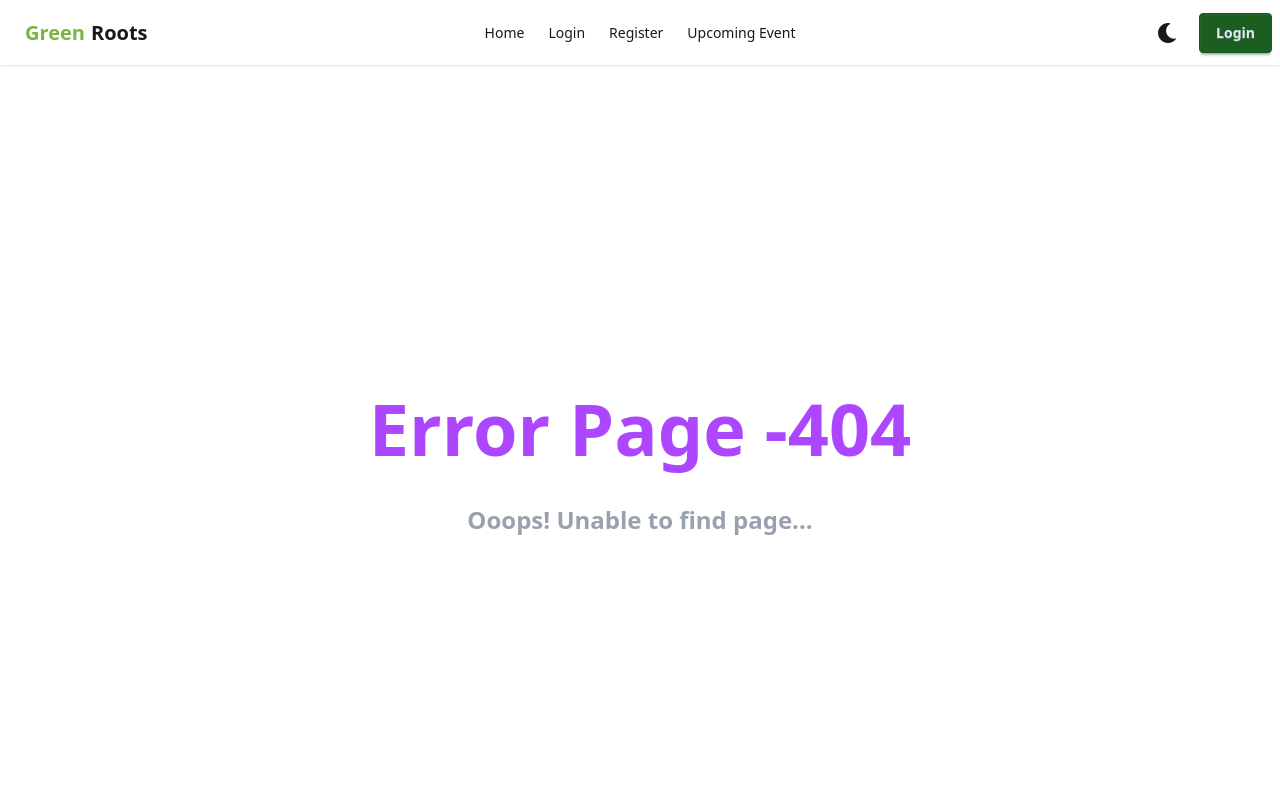
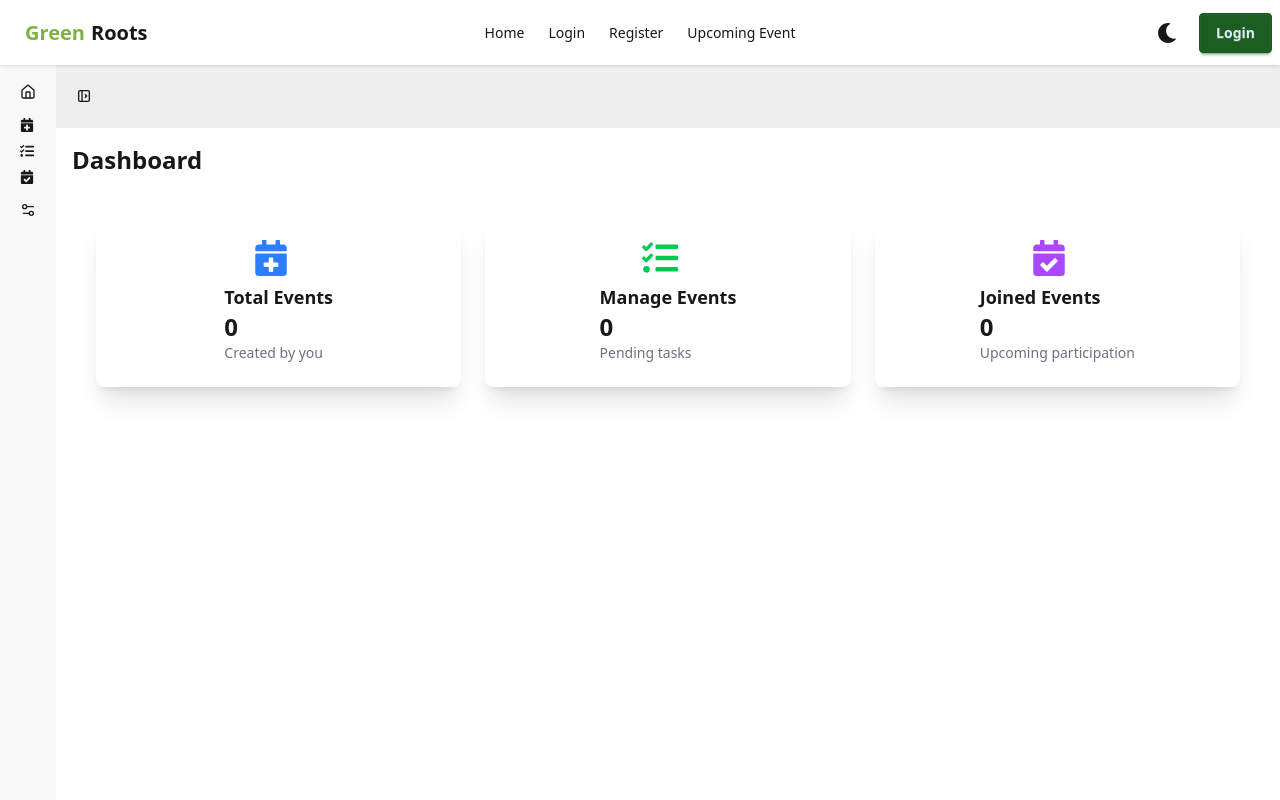
Before and after one commit to roll-raihan/a10-social-development-client, a React (Vite) app: page /dashboard in a window 1280 px wide. Shown: the top 800 px of the page. Built offline with nearby package versions, Linux system fonts and the light colour scheme; no server answers.

Commit message:
added dashboard and dashboard overview which is dummy

```diff
--- a/src/Router/Router.jsx
+++ b/src/Router/Router.jsx
@@ -12,6 +12,7 @@ import PrivateRoute from "../provider/PrivateRoute";
 import Loading from "../pages/Loading";
 import UpdateEvent from "../pages/UpdateEvent";
 import ErrorPage from "../pages/ErrorPage";
+import Dashboard from "../pages/Dashboard/Dashboard";
 
 const router = createBrowserRouter([
     {
@@ -65,6 +66,10 @@ const router = createBrowserRouter([
                 </PrivateRoute>
             },
             {
+                path:"/dashboard",
+                element: <Dashboard></Dashboard>
+            },
+            {
                 path: "/*",
                 Component: ErrorPage
             }
--- a/src/component/EventCard/EventCard.jsx
+++ b/src/component/EventCard/EventCard.jsx
@@ -10,13 +10,13 @@ const EventCard = ({ event }) => {
     return (
         <div className="event-card border rounded-2xl p-5">
             <div className="card-image">
-                <img className='w-full h-[150px]' src={event.image} alt={event.event_title} />
+                <img className='w-full h-[150px]' src={event?.thumbnail} alt={event.event_title} />
             </div>
             <div className="card-content">
-                <h3 className='font-bold text-xl text-black'>{event.event_title}</h3>
-                <p className='text-primary'>📅 {formatDate(event.event_date)} @ {event.event_time}</p>
-                <p className='text-black'>📍 {event.location.name}, {event.location.city}</p>
-                <Link to={`/upcomingEvent/${event._id}`}>
+                <h3 className='font-bold text-xl text-black'>{event?.event_title}</h3>
+                <p className='text-primary'>📅 {formatDate(event?.event_date)}</p>
+                <p className='text-black'>📍 {event?.location}</p>
+                <Link to={`/upcomingEvent/${event?._id}`}>
                     <button className="btn btn-primary w-full">View Event</button>
                 </Link>
             </div>
--- a/src/component/Navbar/Navbar.jsx
+++ b/src/component/Navbar/Navbar.jsx
@@ -3,7 +3,7 @@ import { Link, NavLink } from 'react-router';
 import '../Navbar/navbar.css'
 import ToggleTheme from '../toggleTheme/ToggleTheme';
 import { AuthContext } from '../../provider/AuthProvider';
-import { FaUserCircle, FaCalendarPlus, FaTasks, FaCalendarCheck, FaSignOutAlt } from 'react-icons/fa';
+import { FaUserCircle, FaCalendarPlus, FaTasks, FaCalendarCheck, FaSignOutAlt, FaDashcube } from 'react-icons/fa';
 import Swal from 'sweetalert2';
 
 const Navbar = () => {
@@ -132,6 +132,15 @@ const Navbar = () => {
                                         <span className="text-sm font-medium">Joined Events</span>
                                     </Link>
 
+                                    <Link
+                                        to="/dashboard"
+                                        className="flex items-center gap-3 px-4 py-2.5 hover:bg-base-200 transition-colors"
+                                        onClick={() => setDropdownOpen(false)}
+                                    >
+                                        <FaDashcube className="text-primary" />
+                                        <span className="text-sm font-medium">Dashboard</span>
+                                    </Link>
+
                                     <div className="border-t border-base-300 mt-2 pt-2">
                                         <button
                                             onClick={handleLogOut}
--- /dev/null
+++ b/src/pages/Dashboard/Dashboard.jsx
@@ -0,0 +1,75 @@
+import React from 'react';
+import { FaCalendarCheck, FaCalendarPlus, FaTasks } from 'react-icons/fa';
+import { Link } from 'react-router';
+import DashboardOverview from './DashboardOverview';
+
+const Dashboard = () => {
+    return (
+        <div className="drawer lg:drawer-open">
+            <input id="my-drawer-4" type="checkbox" className="drawer-toggle" />
+            <div className="drawer-content">
+                {/* Navbar */}
+                <nav className="navbar w-full bg-base-300">
+                    <label htmlFor="my-drawer-4" aria-label="open sidebar" className="btn btn-square btn-ghost">
+                        {/* Sidebar toggle icon */}
+                        <svg xmlns="http://www.w3.org/2000/svg" viewBox="0 0 24 24" strokeLinejoin="round" strokeLinecap="round" strokeWidth="2" fill="none" stroke="currentColor" className="my-1.5 inline-block size-4"><path d="M4 4m0 2a2 2 0 0 1 2 -2h12a2 2 0 0 1 2 2v12a2 2 0 0 1 -2 2h-12a2 2 0 0 1 -2 -2z"></path><path d="M9 4v16"></path><path d="M14 10l2 2l-2 2"></path></svg>
+                    </label>
+                </nav>
+                {/* Page content here */}
+                <div className="p-4">
+                    <h1 className="text-2xl font-bold mb-4">Dashboard</h1>
+                    <DashboardOverview />
+                </div>
+            </div>
+
+            <div className="drawer-side is-drawer-close:overflow-visible">
+                <label htmlFor="my-drawer-4" aria-label="close sidebar" className="drawer-overlay"></label>
+                <div className="flex min-h-full flex-col items-start bg-base-200 is-drawer-close:w-14 is-drawer-open:w-64">
+                    {/* Sidebar content here */}
+                    <ul className="menu w-full grow">
+                        {/* List item */}
+                        <li>
+                            <Link to='/' className="is-drawer-close:tooltip is-drawer-close:tooltip-right" data-tip="Homepage">
+                                {/* Home icon */}
+                                <svg xmlns="http://www.w3.org/2000/svg" viewBox="0 0 24 24" strokeLinejoin="round" strokeLinecap="round" strokeWidth="2" fill="none" stroke="currentColor" className="my-1.5 inline-block size-4"><path d="M15 21v-8a1 1 0 0 0-1-1h-4a1 1 0 0 0-1 1v8"></path><path d="M3 10a2 2 0 0 1 .709-1.528l7-5.999a2 2 0 0 1 2.582 0l7 5.999A2 2 0 0 1 21 10v9a2 2 0 0 1-2 2H5a2 2 0 0 1-2-2z"></path></svg>
+                                <span className="is-drawer-close:hidden">Homepage</span>
+                            </Link>
+                        </li>
+
+                        <li>
+                            <Link to='/createEvent' className="is-drawer-close:tooltip is-drawer-close:tooltip-right" data-tip="Create Event">
+                                {/* Home icon */}
+                                <FaCalendarPlus></FaCalendarPlus>
+                                <span className="is-drawer-close:hidden">Create Event</span>
+                            </Link>
+                        </li>
+                        <li>
+                            <Link to='/manageEvent' className="is-drawer-close:tooltip is-drawer-close:tooltip-right" data-tip="Manage Event">
+                                <FaTasks></FaTasks>
+                                <span className="is-drawer-close:hidden">Manage Event</span>
+                            </Link>
+                        </li>
+
+                        <li>
+                            <Link to='/joinEvent' className="is-drawer-close:tooltip is-drawer-close:tooltip-right" data-tip="Joined Event">
+                                <FaCalendarCheck></FaCalendarCheck>
+                                <span className="is-drawer-close:hidden">Join Event</span>
+                            </Link>
+                        </li>
+
+                        {/* List item */}
+                        <li>
+                            <button className="is-drawer-close:tooltip is-drawer-close:tooltip-right" data-tip="Settings">
+                                {/* Settings icon */}
+                                <svg xmlns="http://www.w3.org/2000/svg" viewBox="0 0 24 24" strokeLinejoin="round" strokeLinecap="round" strokeWidth="2" fill="none" stroke="currentColor" className="my-1.5 inline-block size-4"><path d="M20 7h-9"></path><path d="M14 17H5"></path><circle cx="17" cy="17" r="3"></circle><circle cx="7" cy="7" r="3"></circle></svg>
+                                <span className="is-drawer-close:hidden">Settings</span>
+                            </button>
+                        </li>
+                    </ul>
+                </div>
+            </div>
+        </div>
+    );
+};
+
+export default Dashboard;
--- /dev/null
+++ b/src/pages/Dashboard/DashboardOverview.jsx
@@ -0,0 +1,46 @@
+import React from 'react';
+import { FaCalendarCheck, FaCalendarPlus, FaTasks } from 'react-icons/fa';
+
+const DashboardOverview = () => {
+    return (
+        <div className="grid grid-cols-1 md:grid-cols-3 gap-6 p-6">
+            {/* Total Events */}
+            <div className="card bg-base-100 shadow-xl">
+                <div className="card-body flex items-center">
+                    <FaCalendarPlus className="text-4xl text-blue-500 mr-4" />
+                    <div>
+                        <h2 className="card-title">Total Events</h2>
+                        <p className="text-2xl font-bold">0</p>
+                        <p className="text-sm text-gray-500">Created by you</p>
+                    </div>
+                </div>
+            </div>
+
+            {/* Manage Events */}
+            <div className="card bg-base-100 shadow-xl">
+                <div className="card-body flex items-center">
+                    <FaTasks className="text-4xl text-green-500 mr-4" />
+                    <div>
+                        <h2 className="card-title">Manage Events</h2>
+                        <p className="text-2xl font-bold">0</p>
+                        <p className="text-sm text-gray-500">Pending tasks</p>
+                    </div>
+                </div>
+            </div>
+
+            {/* Joined Events */}
+            <div className="card bg-base-100 shadow-xl">
+                <div className="card-body flex items-center">
+                    <FaCalendarCheck className="text-4xl text-purple-500 mr-4" />
+                    <div>
+                        <h2 className="card-title">Joined Events</h2>
+                        <p className="text-2xl font-bold">0</p>
+                        <p className="text-sm text-gray-500">Upcoming participation</p>
+                    </div>
+                </div>
+            </div>
+        </div>
+    );
+};
+
+export default DashboardOverview;
--- a/src/pages/ManageEvents.jsx
+++ b/src/pages/ManageEvents.jsx
@@ -38,7 +38,6 @@ const ManageEvents = () => {
                                 <th>Type</th>
                                 <th>Date</th>
                                 <th>Location</th>
-                                <th>Actions</th>
                             </tr>
                         </thead>
                         <tbody>
@@ -50,12 +49,8 @@ const ManageEvents = () => {
                                     <td>{event.event_date}</td>
                                     <td>
                                         {typeof event.location === 'object'
-                                            ? `${event.location.name || ''}, ${event.location.city || ''}, ${event.location.address || ''}`
+                                            ? `${event.location || ''}, ${event.location.address || ''}`
                                             : event.location}
-                                    </td>
-
-                                    <td>
-                                        <Link to={`/manageEvent/${event._id}`} className="btn btn-sm btn-primary mr-2">Edit</Link>
                                     </td>
                                 </tr>
                             ))}
```
